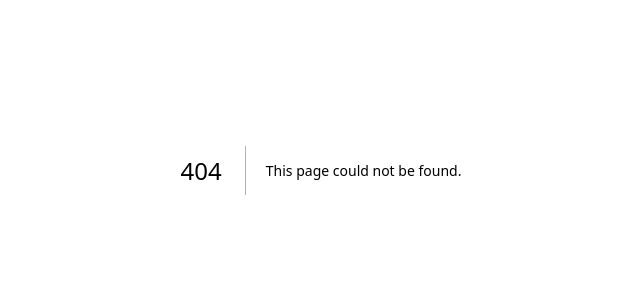
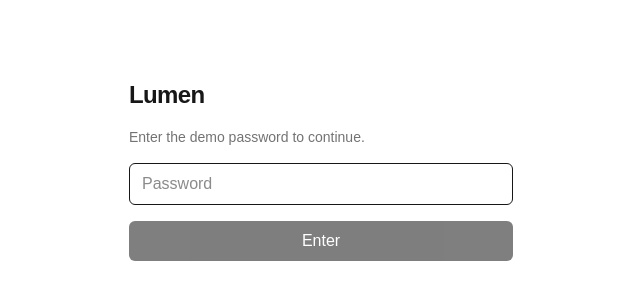
Before and after one commit to denl95/content-creator-agent, a Next.js app in the folder web/: page /login in a window 1280 px wide. Before the commit this address had no page. Shown: the part 230-530 px from the top of the page, without its empty margins (319-959 px from the left). Built offline with nearby package versions, Linux system fonts and the light colour scheme.

Commit message:
feat: gate the dashboard behind a shared password using Next 16 proxy

```diff
--- /dev/null
+++ b/web/app/login/page.tsx
@@ -0,0 +1,53 @@
+'use client';
+
+import { useRouter } from 'next/navigation';
+import { type FormEvent, useState } from 'react';
+
+export default function LoginPage() {
+  const router = useRouter();
+  const [password, setPassword] = useState('');
+  const [error, setError] = useState('');
+  const [pending, setPending] = useState(false);
+
+  async function submit(event: FormEvent) {
+    event.preventDefault();
+    setPending(true);
+    setError('');
+    const res = await fetch('/api/auth/login', {
+      method: 'POST',
+      headers: { 'content-type': 'application/json' },
+      body: JSON.stringify({ password }),
+    });
+    setPending(false);
+    if (res.ok) {
+      router.push('/');
+      router.refresh();
+      return;
+    }
+    setError('Incorrect password');
+  }
+
+  return (
+    <main className="flex min-h-screen items-center justify-center p-6">
+      <form onSubmit={submit} className="w-full max-w-sm space-y-4">
+        <h1 className="text-2xl font-semibold tracking-tight">Lumen</h1>
+        <p className="text-sm text-neutral-500">Enter the demo password to continue.</p>
+        <input
+          type="password"
+          value={password}
+          onChange={(event) => setPassword(event.target.value)}
+          className="w-full rounded-md border px-3 py-2"
+          placeholder="Password"
+        />
+        {error ? <p className="text-sm text-red-600">{error}</p> : null}
+        <button
+          type="submit"
+          disabled={pending || password.length === 0}
+          className="w-full rounded-md bg-black px-3 py-2 text-white disabled:opacity-50"
+        >
+          {pending ? 'Checking…' : 'Enter'}
+        </button>
+      </form>
+    </main>
+  );
+}
--- /dev/null
+++ b/web/proxy.ts
@@ -0,0 +1,29 @@
+import { type NextRequest, NextResponse } from 'next/server';
+
+const API_ORIGIN = process.env.API_ORIGIN ?? 'http://localhost:3000';
+
+/**
+ * Next 16 renamed the `middleware` convention to `proxy` (nodejs runtime only).
+ *
+ * Auth has a single source of truth: the Hono server decides whether the cookie
+ * is valid. It answers 200 unconditionally when DEMO_PASSWORD is unset, so local
+ * development is unaffected and the HMAC logic is never duplicated here.
+ */
+export async function proxy(request: NextRequest) {
+  const check = await fetch(`${API_ORIGIN}/auth/check`, {
+    headers: { cookie: request.headers.get('cookie') ?? '' },
+    cache: 'no-store',
+  }).catch(() => null);
+
+  if (check?.ok) return NextResponse.next();
+
+  const url = request.nextUrl.clone();
+  url.pathname = '/login';
+  return NextResponse.redirect(url);
+}
+
+export const config = {
+  // Without a matcher this runs on every request including _next/static, which
+  // would block CSS and JS from loading on the login page itself.
+  matcher: ['/((?!login|api|_next/static|_next/image|favicon.ico).*)'],
+};
```
